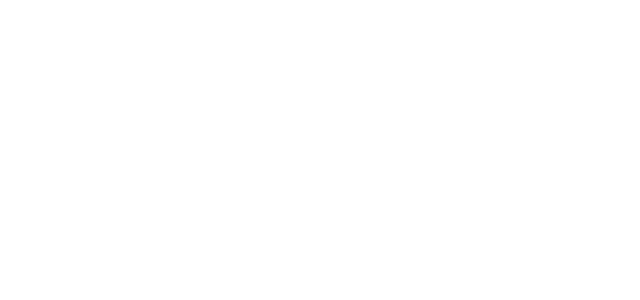
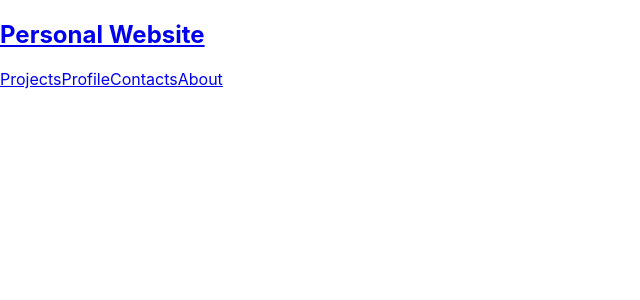
Before and after one commit to MarkProjs/personal-website, a React (Create React App) app in the folder client/: page / in a window 1280 px wide. Shown: the top 300 px of the page, without its empty margins (0-640 px from the left). Built offline with nearby package versions, Linux system fonts and the light colour scheme.

Commit message:
starting the navigation of my website

```diff
--- a/client/package.json
+++ b/client/package.json
@@ -8,6 +8,7 @@
     "@testing-library/user-event": "^13.5.0",
     "react": "^18.2.0",
     "react-dom": "^18.2.0",
+    "react-router-dom": "^6.14.2",
     "react-scripts": "5.0.1",
     "web-vitals": "^2.1.4"
   },
--- a/client/src/App.js
+++ b/client/src/App.js
@@ -1,8 +1,10 @@
 import './App.css';
+import Nav from './navigation/Nav';
 
 function App() {
   return (
     <div className="App">
+    <Nav/>
     </div>
   );
 }
--- /dev/null
+++ b/client/src/navigation/Nav.js
@@ -0,0 +1,12 @@
+ import NavBar from './NavBar';
+ import { BrowserRouter as Router, Route, Routes, Navigate } from 'react-router-dom';
+
+ function Nav() {
+  return(
+    <Router>
+      <NavBar/>
+    </Router>
+  );
+ }
+
+ export default Nav;
--- /dev/null
+++ b/client/src/navigation/NavBar.js
@@ -0,0 +1,27 @@
+import { NavLink } from 'react-router-dom';
+
+function NavBar() {
+  return(
+    <nav className='NavBar'>
+      <NavLink to='/' className='title'>
+        <h1>Personal Website</h1>
+      </NavLink>
+      <div className='NavList'>
+        <NavLink to="/projects" activestyle="true" className='NavMenu'>
+          Projects
+        </NavLink>
+        <NavLink to="/profile" activestyle="true" className='NavMenu'>
+          Profile
+        </NavLink>
+        <NavLink to="/Contacts" activestyle="true" className='NavMenu'>
+          Contacts
+        </NavLink>
+        <NavLink to="/About" activestyle="true" className='NavMenu'>
+          About
+        </NavLink>
+      </div>
+    </nav>
+  );
+}
+
+export default NavBar;
```
